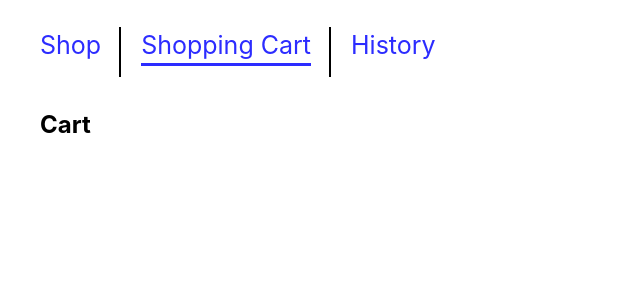
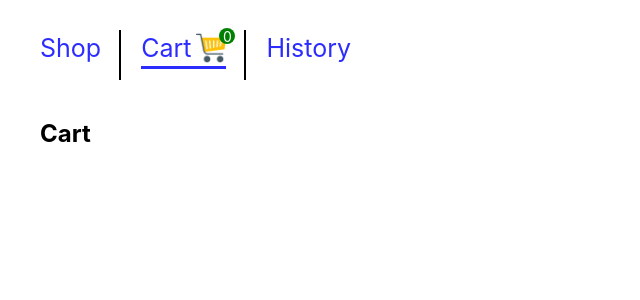
Before and after one commit to LehezaDmytro/ELIFTECH_Delivery-App, a React (Create React App) app: page /eliftech_delivery-app/cart in a window 1280 px wide. Shown: the top 300 px of the page, without its empty margins (0-640 px from the left). Built offline with nearby package versions, Linux system fonts and the light colour scheme.

Commit message:
add redux state and added a counter of the number of items in the cart

```diff
--- a/package.json
+++ b/package.json
@@ -4,14 +4,17 @@
   "private": true,
   "homepage": "https://LehezaDmytro.github.io/eliftech_delivery-app/",
   "dependencies": {
+    "@reduxjs/toolkit": "^1.9.5",
     "@testing-library/jest-dom": "^5.16.5",
     "@testing-library/react": "^13.4.0",
     "@testing-library/user-event": "^13.5.0",
     "axios": "^1.4.0",
     "react": "^18.2.0",
     "react-dom": "^18.2.0",
+    "react-redux": "^8.0.7",
     "react-router-dom": "^6.11.2",
     "react-scripts": "5.0.1",
+    "redux-persist": "^6.0.0",
     "sass": "^1.62.1",
     "web-vitals": "^2.1.4"
   },
--- a/src/components/Header/Header.jsx
+++ b/src/components/Header/Header.jsx
@@ -1,11 +1,25 @@
+import { useState, useEffect } from "react";
+import { useSelector } from "react-redux";
+import { getCart } from "../../redux/selectors";
 import { NavLink } from "react-router-dom";
 import styles from "./Header.module.scss";
+import cartImg from "../../img/carts.png";
 
 const Header = () => {
+  const [goodsQuantity, setGoodsQuantity] = useState(0);
+  const cart = useSelector(getCart);
+
+  useEffect(() => {
+    setGoodsQuantity(cart.length);
+  }, [cart]);
+
   return (
     <header className={styles.header}>
       <NavLink to={"/"}>Shop</NavLink>
-      <NavLink to={"/cart"}>Shopping Cart</NavLink>
+      <NavLink className={styles.cartLink} to={"/cart"}>
+        Cart<img className={styles.cart} src={cartImg} alt="cart"></img>
+        <span className={styles.goodsQuantity}>{goodsQuantity}</span>
+      </NavLink>
       <NavLink to={"/history"}>History</NavLink>
     </header>
   );
--- a/src/components/Header/Header.module.scss
+++ b/src/components/Header/Header.module.scss
@@ -29,3 +29,26 @@
     border-bottom: 3px solid;
   }
 }
+
+.cartLink {
+  position: relative;
+  display: inline-flex;
+  gap: 5px;
+}
+
+.cart {
+  width: 30px;
+}
+
+.goodsQuantity {
+  position: absolute;
+  top: -2px;
+  right: -9px;
+  font-size: 14px;
+  background-color: green;
+  border-radius: 50%;
+  width: 16px;
+  height: 16px;
+  color: white;
+  text-align: center;
+}
--- a/src/components/RestaurantMenu/RestaurantMenu.jsx
+++ b/src/components/RestaurantMenu/RestaurantMenu.jsx
@@ -1,4 +1,6 @@
 import { useEffect, useState } from "react";
+import { useDispatch } from "react-redux";
+import { addToCart } from "../../redux/cartSlice";
 import { useSearchParams } from "react-router-dom";
 
 import { getDishes } from "../../api/dishes";
@@ -6,12 +8,9 @@ import { getDishes } from "../../api/dishes";
 import styles from "./RestaurantMenu.module.scss";
 
 const RestaurantMenu = () => {
+  const dispatch = useDispatch();
   const [menu, setMenu] = useState([]);
-  const [cart, setCart] = useState(
-    JSON.parse(localStorage.getItem("cart")) || []
-  );
   const [searchParams] = useSearchParams();
-  console.log(cart);
 
   const store = searchParams.get("store") || "Mc Donald";
 
@@ -32,8 +31,7 @@ const RestaurantMenu = () => {
     if (e.target.nodeName === "BUTTON") {
       console.log(e.currentTarget.id);
       const id = e.currentTarget.id;
-      setCart([...cart, id]);
-      localStorage.setItem("cart", JSON.stringify(cart));
+      dispatch(addToCart(id));
     }
   };
 
--- a/src/index.js
+++ b/src/index.js
@@ -1,6 +1,10 @@
 import React from "react";
 import ReactDOM from "react-dom/client";
 import { BrowserRouter } from "react-router-dom";
+import { Provider } from "react-redux";
+import { store, persiststore } from "./redux/store";
+import { PersistGate } from "redux-persist/integration/react";
+
 import App from "./App";
 
 import "./index.css";
@@ -9,8 +13,12 @@ import "./styles/styles.scss";
 const root = ReactDOM.createRoot(document.getElementById("root"));
 root.render(
   <React.StrictMode>
-    <BrowserRouter basename="/eliftech_delivery-app">
-      <App />
-    </BrowserRouter>
+    <Provider store={store}>
+      <PersistGate loading={null} persistor={persiststore}>
+        <BrowserRouter basename="/eliftech_delivery-app">
+          <App />
+        </BrowserRouter>
+      </PersistGate>
+    </Provider>
   </React.StrictMode>
 );
--- /dev/null
+++ b/src/redux/cartSlice.js
@@ -0,0 +1,18 @@
+import { createSlice } from "@reduxjs/toolkit";
+const cartSlice = createSlice({
+  name: "cart",
+  initialState: [],
+  reducers: {
+    addToCart: {
+      reducer(state, action) {
+        state.unshift(action.payload);
+      },
+    },
+    removeFromCart(state, action) {
+      return state.filter((dish) => dish.id !== action.payload);
+    },
+  },
+});
+
+export const { addToCart, removeFromCart } = cartSlice.actions;
+export const cartReducer = cartSlice.reducer;
--- /dev/null
+++ b/src/redux/root-reducer.js
@@ -0,0 +1,9 @@
+import { combineReducers } from "redux";
+
+import { cartReducer } from "./cartSlice";
+
+const rootReducer = combineReducers({
+  cart: cartReducer,
+});
+
+export default rootReducer;
--- /dev/null
+++ b/src/redux/selectors.js
@@ -0,0 +1 @@
+export const getCart = (state) => state.cart;
--- /dev/null
+++ b/src/redux/store.js
@@ -0,0 +1,34 @@
+import { configureStore } from "@reduxjs/toolkit";
+import {
+  persistStore,
+  persistReducer,
+  FLUSH,
+  REHYDRATE,
+  PAUSE,
+  PERSIST,
+  PURGE,
+  REGISTER,
+} from "redux-persist";
+import storage from "redux-persist/lib/storage";
+
+import rootReducer from "./root-reducer";
+
+const persistConfig = {
+  key: "root",
+  storage,
+  whitelist: ["cart"],
+};
+
+const persistedReducer = persistReducer(persistConfig, rootReducer);
+
+export const store = configureStore({
+  reducer: persistedReducer,
+  middleware: (getDefaultMiddleware) =>
+    getDefaultMiddleware({
+      serializableCheck: {
+        ignoredActions: [FLUSH, REHYDRATE, PAUSE, PERSIST, PURGE, REGISTER],
+      },
+    }),
+});
+
+export const persiststore = persistStore(store);
```
Also changed, not shown: src/img/carts.png (added), 1 other file (tests, documents, lock files or other folders).
